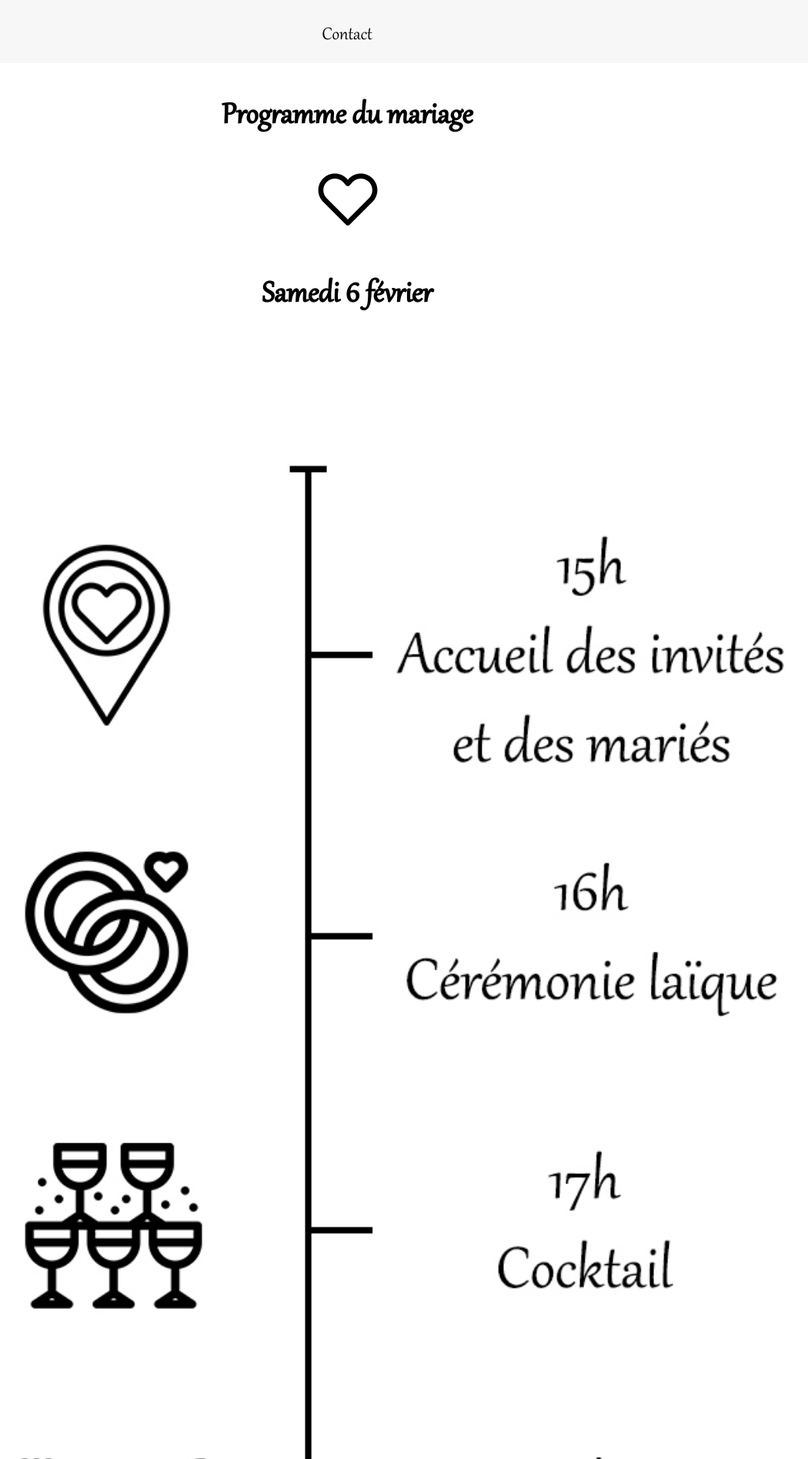
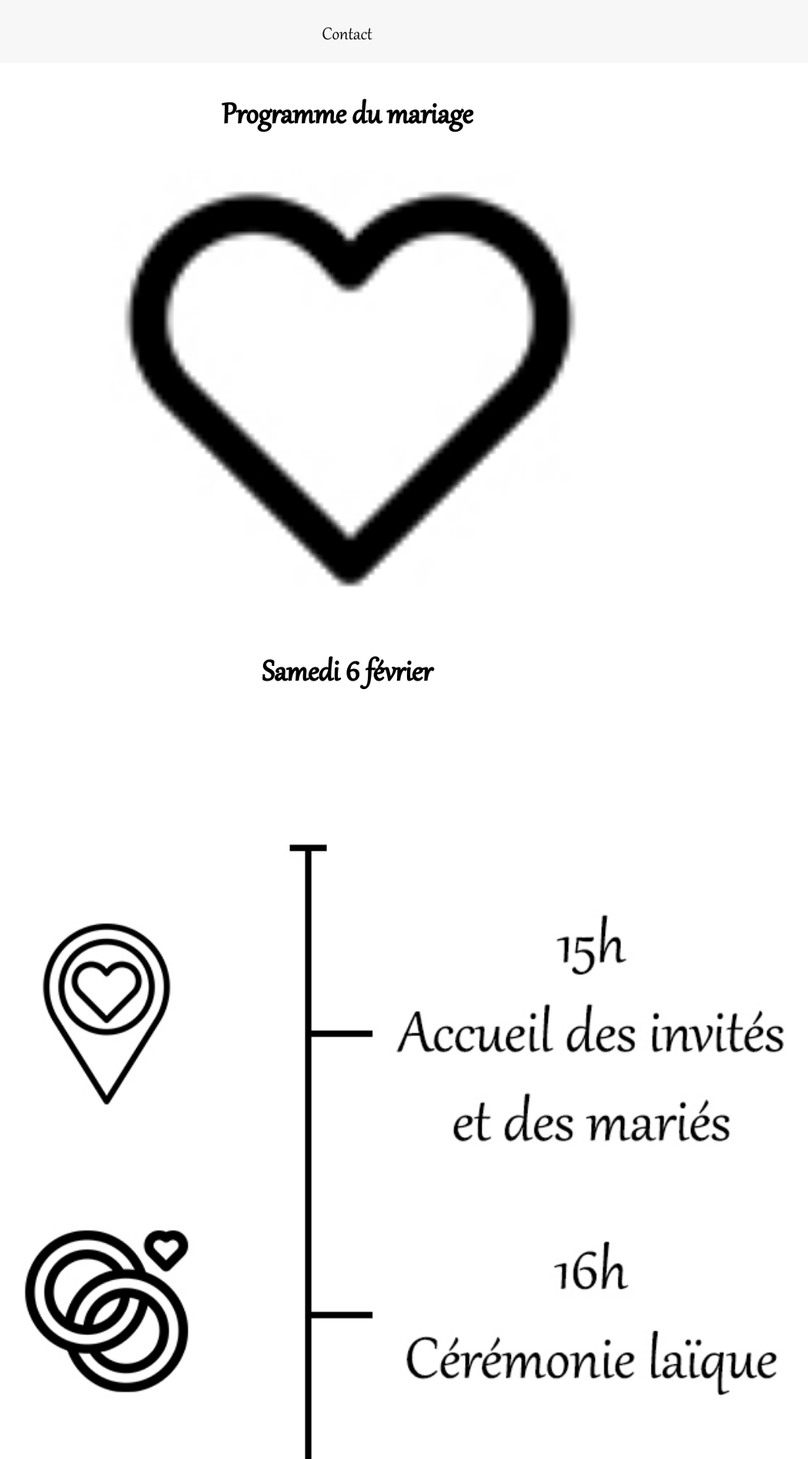
Before and after one commit to Germinal-A/Site-du-Mariage-de-Julia-et-Germain, a Jekyll site: the page built from informations-pratiques.md, in a window 1280 px wide. Shown: the part 950-2845 px from the top of the page at 77% size, without its empty margins (189-1239 px from the left). Built offline with Jekyll 4.4.1, drawn with Linux system fonts in a browser that asks for light colours.

Commit message:
Update informations-pratiques.md

```diff
--- a/informations-pratiques.md
+++ b/informations-pratiques.md
@@ -8,20 +8,20 @@
 
 ### Programme du mariage
 
-![](assets/Coeur.jpg)
+![](assets/Coeur.jpg){: width="50%"}
 
 ### Samedi 6 février
 
 ![](assets/Programme.jpg){: .large width="80%"}
 ![](assets/ProgrmameTel.jpg){: .small width="100%"}
-![](assets/Coeur.jpg)
+![](assets/Coeur.jpg){: width="60%"}
 
 ### Dimanche 7 février
 
 ![](assets/Brunch.jpg){: .large width="80%"}
 ![](assets/BrunchTel.jpg){: .small width="100%" style="margin:25px 0"}
 
-![](assets/Coeur.jpg)
+![](assets/Coeur.jpg){: width="70%"}
 
 ### Le mariage aura lieu au [Château de Garde](https://chateaudegarde.com/), à Moulon.
 <iframe src="https://www.google.com/maps/embed?pb=!1m18!1m12!1m3!1d4758.121377013103!2d-0.21830238666508295!3d44.83794374170417!2m3!1f0!2f0!3f0!3m2!1i1024!2i768!4f13.1!3m3!1m2!1s0xd554532dc533345%3A0x6049a9547322ec03!2sCh%C3%A2teau%20de%20Garde!5e0!3m2!1sfr!2sfr!4v1595537776165!5m2!1sfr!2sfr" style="border:0;" allowfullscreen="" aria-hidden="false" tabindex="0" width="100%" height="400" frameborder="0"></iframe>
```
